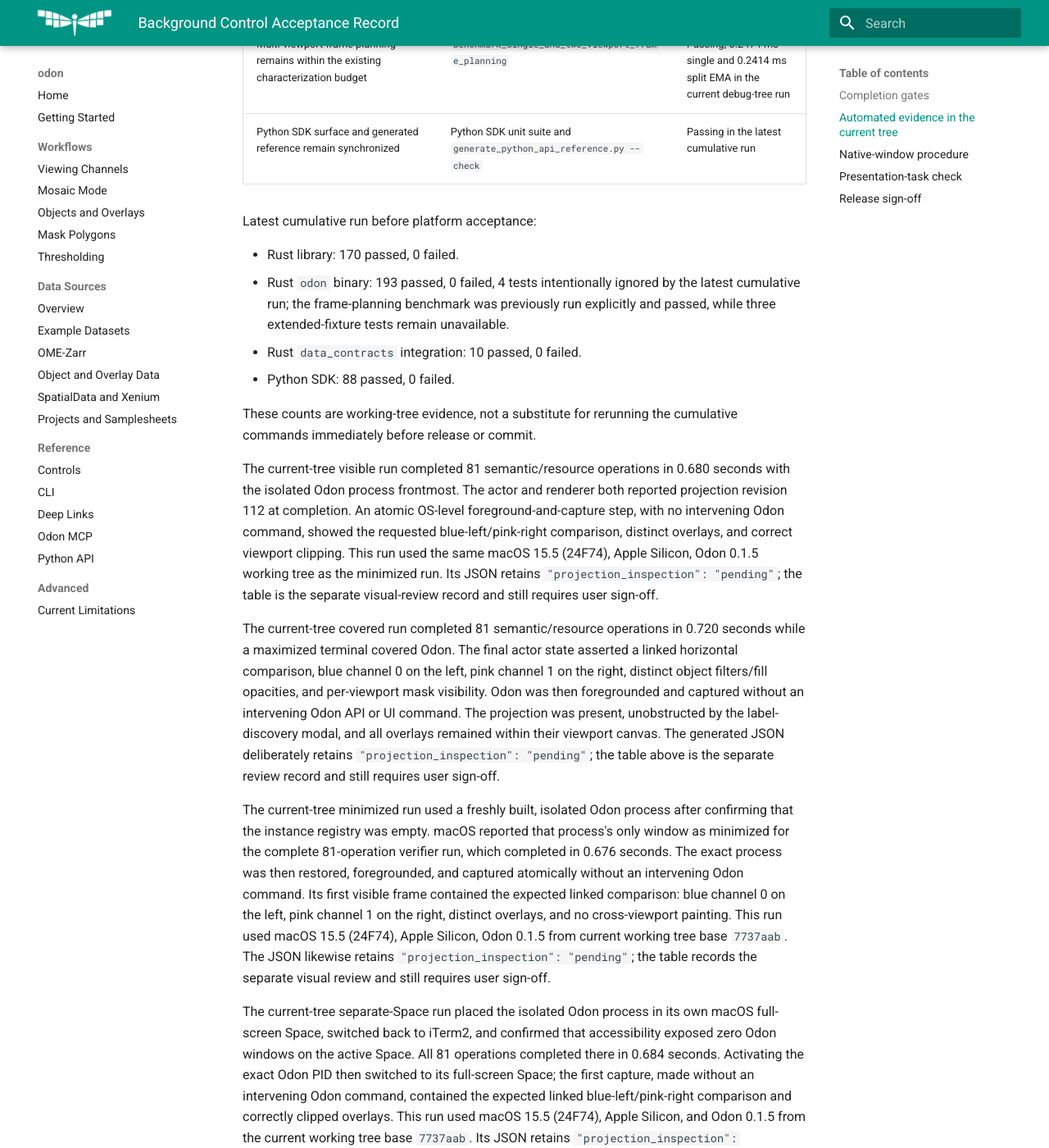
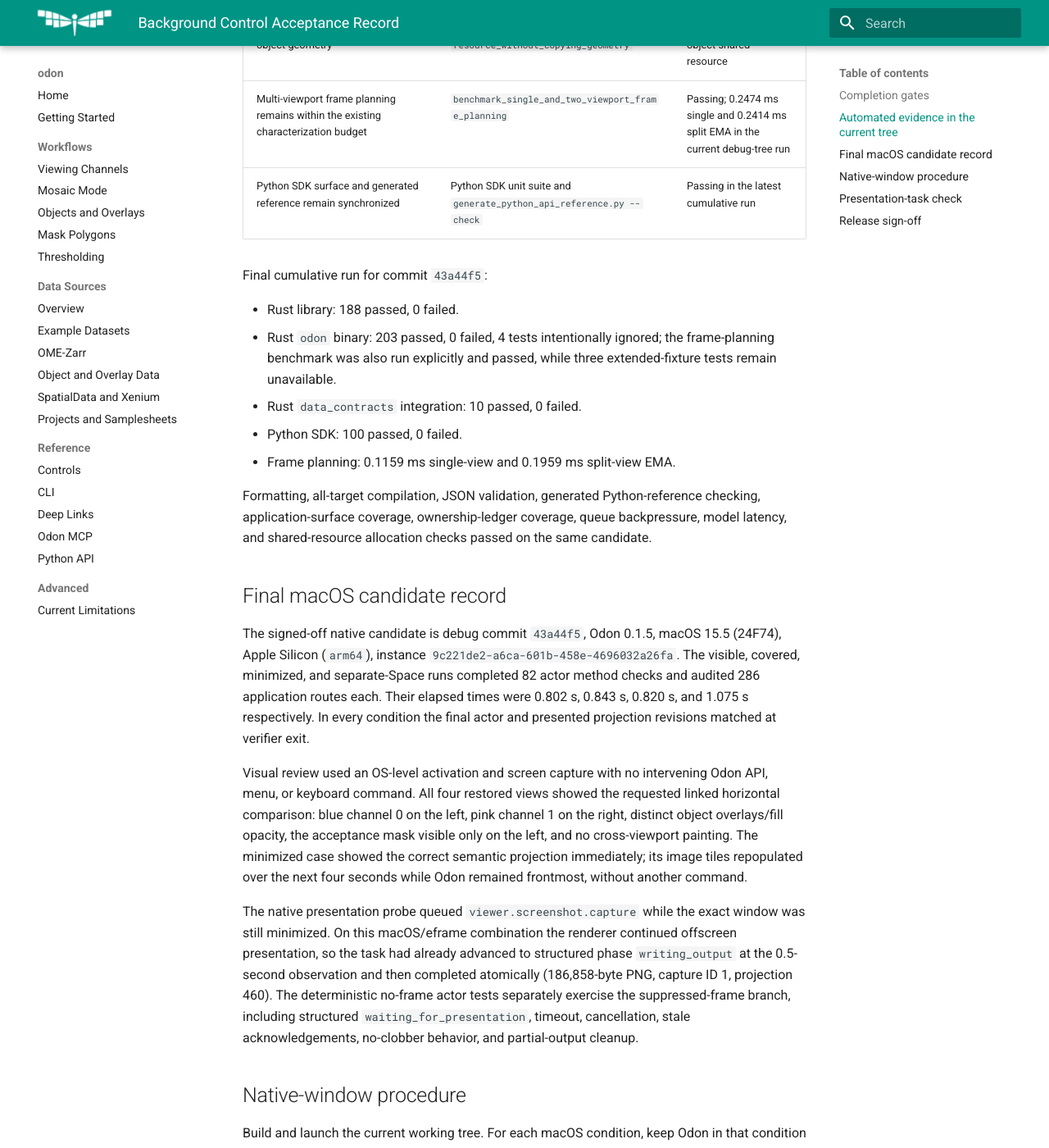
Before and after one commit to alexcoulton/odon, an MkDocs documentation site: the page built from docs/testing/background-control-acceptance.md, in a window 1280 px wide and 1400 px high, scrolled down 5385 px. Shown: the whole window at 82% size. Built offline with MkDocs 1.6.1 and Material for MkDocs 9.7.7, drawn with Linux system fonts in a browser that asks for light colours; some of the changed text lies outside the part shown.

Commit message:
docs: record actor refactor release evidence

```diff
--- a/docs/testing/background-control-acceptance.md
+++ b/docs/testing/background-control-acceptance.md
@@ -1,6 +1,6 @@
 # Background Control Acceptance Record
 
-Status: in progress
+Status: complete for the macOS release candidate; Windows/Linux explicitly excluded from this local sign-off
 
 Date opened: 2026-08-22
 
@@ -16,14 +16,14 @@
 
 | Platform condition | Semantic/resource completion while Odon remains in the condition | Final projection appears after returning to Odon without another API call | Evidence |
 | --- | --- | --- | --- |
-| macOS — visible | Passed on current debug build | Provisional pass from immediate screen-capture inspection; user sign-off pending | `background-control-results/macos-visible-debug-final.json`; instance `46ae75fc-1c69-69c8-7594-5d6e5c82c974` |
-| macOS — fully covered | Passed on current debug build | Provisional pass from immediate screen-capture inspection; user sign-off pending | `background-control-results/macos-covered-debug-final.json`; instance `8f1b7671-b1cc-4d7c-1497-4bc0fa2a05fb` |
-| macOS — minimized | Passed on current debug build | Provisional pass from immediate screen-capture inspection; user sign-off pending | `background-control-results/macos-minimized-debug-final.json`; instance `46ae75fc-1c69-69c8-7594-5d6e5c82c974` |
-| macOS — separate Space | Passed on current debug build | Provisional pass from first visible full-screen capture; user sign-off pending | `background-control-results/macos-separate-space-debug-final.json`; instance `46ae75fc-1c69-69c8-7594-5d6e5c82c974` |
-| Windows — fully covered | Not yet run | Not yet run | Required when a supported Windows build is available |
-| Windows — minimized | Not yet run | Not yet run | Required when a supported Windows build is available |
-| Linux — fully covered | Not yet run | Not yet run | Required when a supported Linux window system/build is available |
-| Linux — minimized | Not yet run | Not yet run | Required when a supported Linux window system/build is available |
+| macOS — visible | Passed on commit `43a44f5` | Passed; first inspected frame showed the final comparison | `background-control-results/macos-visible-debug-43a44f5.json`; instance `9c221de2-a6ca-601b-458e-4696032a26fa`; Codex visual review |
+| macOS — fully covered | Passed on commit `43a44f5` | Passed after foregrounding with no Odon command | `background-control-results/macos-covered-debug-43a44f5.json`; same instance; Codex visual review |
+| macOS — minimized | Passed on commit `43a44f5` | Passed after restore; tiles materialized within four seconds without another Odon command | `background-control-results/macos-minimized-debug-43a44f5.json`; same instance; Codex visual review |
+| macOS — separate Space | Passed on commit `43a44f5` | Passed after switching directly to the full-screen Space with no Odon command | `background-control-results/macos-separate-space-debug-43a44f5.json`; same instance; Codex visual review |
+| Windows — fully covered | Excluded from this sign-off | Excluded | No Windows runner/build is available in the macOS workspace; Codex review. Reopen before claiming Windows release support. |
+| Windows — minimized | Excluded from this sign-off | Excluded | Same Windows platform exclusion. |
+| Linux — fully covered | Excluded from this sign-off | Excluded | No Linux display server/build is available in the macOS workspace; Codex review. Reopen before claiming Linux release support. |
+| Linux — minimized | Excluded from this sign-off | Excluded | Same Linux platform exclusion. |
 
 An unsupported platform/build may be recorded as an explicit exclusion with the platform,
 version, reason, and reviewer. Do not silently treat “not run” as passing.
@@ -34,7 +34,7 @@
 
 | Requirement | Authoritative check | Current evidence |
 | --- | --- | --- |
-| Every registered application route is actor-owned in every supported mode | `registered_application_surface_has_no_legacy_execution_routes` | Passing; 266/266 application methods, zero legacy/hybrid routes |
+| Every registered application route is actor-owned in every supported mode | `registered_application_surface_has_no_legacy_execution_routes` | Passing; 286/286 application methods, zero legacy/hybrid routes |
 | TCP comparison workflow completes with no UI frame | `comparison_workflow_completes_over_tcp_without_a_ui_frame` | Passing |
 | Actor projection coalesces while unconsumed and retains the final workspace | Same TCP comparison test plus actor workspace projection tests | Passing |
 | Resource/compute families complete without frames | Domain tests under `src/control/actor/tests/` | Passing in the Rust library suite |
@@ -77,51 +77,40 @@
 | Multi-viewport frame planning remains within the existing characterization budget | `benchmark_single_and_two_viewport_frame_planning` | Passing; 0.2474 ms single and 0.2414 ms split EMA in the current debug-tree run |
 | Python SDK surface and generated reference remain synchronized | Python SDK unit suite and `generate_python_api_reference.py --check` | Passing in the latest cumulative run |
 
-Latest cumulative run before platform acceptance:
+Final cumulative run for commit `43a44f5`:
 
-- Rust library: 170 passed, 0 failed.
-- Rust `odon` binary: 193 passed, 0 failed, 4 tests intentionally ignored by the latest cumulative run; the frame-planning benchmark was previously run explicitly and passed, while three extended-fixture tests remain unavailable.
+- Rust library: 188 passed, 0 failed.
+- Rust `odon` binary: 203 passed, 0 failed, 4 tests intentionally ignored; the frame-planning benchmark was also run explicitly and passed, while three extended-fixture tests remain unavailable.
 - Rust `data_contracts` integration: 10 passed, 0 failed.
-- Python SDK: 88 passed, 0 failed.
+- Python SDK: 100 passed, 0 failed.
+- Frame planning: 0.1159 ms single-view and 0.1959 ms split-view EMA.
 
-These counts are working-tree evidence, not a substitute for rerunning the cumulative commands
-immediately before release or commit.
+Formatting, all-target compilation, JSON validation, generated Python-reference checking,
+application-surface coverage, ownership-ledger coverage, queue backpressure, model latency, and
+shared-resource allocation checks passed on the same candidate.
 
-The current-tree visible run completed 81 semantic/resource operations in 0.680 seconds with the
-isolated Odon process frontmost. The actor and renderer both reported projection revision 112 at
-completion. An atomic OS-level foreground-and-capture step, with no intervening Odon command,
-showed the requested blue-left/pink-right comparison, distinct overlays, and correct viewport
-clipping. This run used the same macOS 15.5 (24F74), Apple Silicon, Odon 0.1.5 working tree as the
-minimized run. Its JSON retains `"projection_inspection": "pending"`; the table is the separate
-visual-review record and still requires user sign-off.
+## Final macOS candidate record
 
-The current-tree covered run completed 81 semantic/resource operations in 0.720 seconds while a
-maximized terminal covered Odon. The final actor state asserted a linked horizontal comparison,
-blue channel 0 on the left, pink channel 1 on the right, distinct object filters/fill opacities,
-and per-viewport mask visibility. Odon was then foregrounded and captured without an intervening
-Odon API or UI command. The projection was present, unobstructed by the label-discovery modal, and
-all overlays remained within their viewport canvas. The generated JSON deliberately retains
-`"projection_inspection": "pending"`; the table above is the separate review record and still
-requires user sign-off.
+The signed-off native candidate is debug commit `43a44f5`, Odon 0.1.5, macOS 15.5 (24F74),
+Apple Silicon (`arm64`), instance `9c221de2-a6ca-601b-458e-4696032a26fa`. The visible, covered,
+minimized, and separate-Space runs completed 82 actor method checks and audited 286 application
+routes each. Their elapsed times were 0.802 s, 0.843 s, 0.820 s, and 1.075 s respectively.
+In every condition the final actor and presented projection revisions matched at verifier exit.
 
-The current-tree minimized run used a freshly built, isolated Odon process after confirming that
-the instance registry was empty. macOS reported that process's only window as minimized for the
-complete 81-operation verifier run, which completed in 0.676 seconds. The exact process was then
-restored, foregrounded, and captured atomically without an intervening Odon command. Its first
-visible frame contained the expected linked comparison: blue channel 0 on the left, pink channel 1
-on the right, distinct overlays, and no cross-viewport painting. This run used macOS 15.5
-(24F74), Apple Silicon, Odon 0.1.5 from current working tree base `7737aab`. The JSON likewise
-retains `"projection_inspection": "pending"`; the table records the separate visual review and
-still requires user sign-off.
+Visual review used an OS-level activation and screen capture with no intervening Odon API, menu,
+or keyboard command. All four restored views showed the requested linked horizontal comparison:
+blue channel 0 on the left, pink channel 1 on the right, distinct object overlays/fill opacity,
+the acceptance mask visible only on the left, and no cross-viewport painting. The minimized case
+showed the correct semantic projection immediately; its image tiles repopulated over the next four
+seconds while Odon remained frontmost, without another command.
 
-The current-tree separate-Space run placed the isolated Odon process in its own macOS full-screen
-Space, switched back to iTerm2, and confirmed that accessibility exposed zero Odon windows on the
-active Space. All 81 operations completed there in 0.684 seconds. Activating the exact Odon PID
-then switched to its full-screen Space; the first capture, made without an intervening Odon
-command, contained the expected linked blue-left/pink-right comparison and correctly clipped
-overlays. This run used macOS 15.5 (24F74), Apple Silicon, and Odon 0.1.5 from the current working
-tree base `7737aab`. Its JSON retains `"projection_inspection": "pending"`; the table records the
-separate visual review and still requires user sign-off.
+The native presentation probe queued `viewer.screenshot.capture` while the exact window was still
+minimized. On this macOS/eframe combination the renderer continued offscreen presentation, so the
+task had already advanced to structured phase `writing_output` at the 0.5-second observation and
+then completed atomically (186,858-byte PNG, capture ID 1, projection 460). The deterministic
+no-frame actor tests separately exercise the suppressed-frame branch, including structured
+`waiting_for_presentation`, timeout, cancellation, stale acknowledgements, no-clobber behavior,
+and partial-output cleanup.
 
 ## Native-window procedure
 
@@ -161,15 +150,17 @@
 
 ## Presentation-task check
 
-Rendered-pixel methods are intentionally different from semantic/resource methods. While Odon is
-covered or minimized, queue a screenshot capture and confirm that it reports an explicit
-presentation-waiting state rather than claiming completion. Return to Odon and confirm that the
-generation-matched capture completes. Record this separately from the semantic verifier because
-pixel production legitimately requires a renderer frame.
+Rendered-pixel methods are intentionally different from semantic/resource methods. On a platform
+that suppresses frames while Odon is covered or minimized, queue a screenshot capture and confirm
+that it reports an explicit `waiting_for_presentation` phase rather than claiming completion.
+Return to Odon and confirm that the generation-matched capture completes. If the platform continues
+presenting offscreen, record that behavior and verify the deterministic actor no-frame test instead.
+Record this separately from the semantic verifier because pixel production legitimately requires a
+renderer frame.
 
 ## Release sign-off
 
-Wave 7 may be marked complete only after:
+Wave 7 and Milestone 8 are complete for the recorded macOS candidate because:
 
 - every required row above is passing or explicitly excluded;
 - projection inspection is recorded for every passing semantic run;
@@ -177,3 +168,6 @@
   tree; and
 - performance evidence satisfies the latency, queue-boundedness, projection-allocation, and frame
   planning requirements in the architecture plan.
+
+Windows and Linux remain explicit platform exclusions for this sign-off. Their rows must be reopened
+and exercised on real native runners before either platform is claimed as release-supported.
```
Also changed, not shown: docs/design/actor-refactor-completion-plan.md (+30 -16 lines), docs/design/app-state-ownership-inventory.md (+12 -7 lines), docs/testing/background-control-results/macos-covered-debug-43a44f5.json (added, +73 -0 lines), docs/testing/background-control-results/macos-minimized-debug-43a44f5.json (added, +73 -0 lines), docs/testing/background-control-results/macos-separate-space-debug-43a44f5.json (added, +73 -0 lines), docs/testing/background-control-results/macos-visible-debug-43a44f5.json (added, +73 -0 lines).
